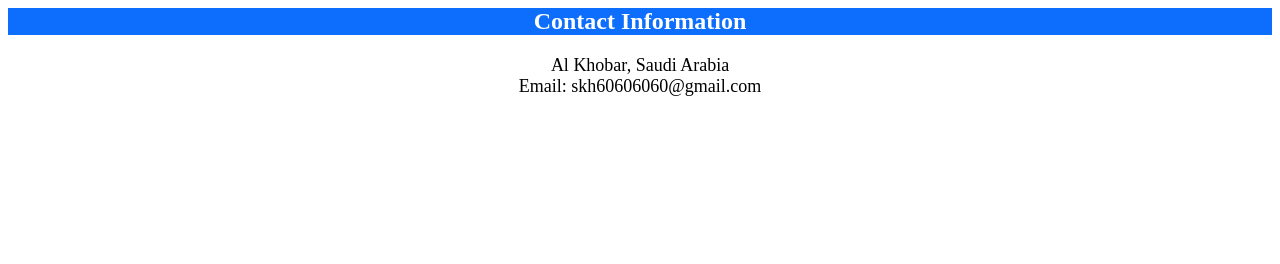
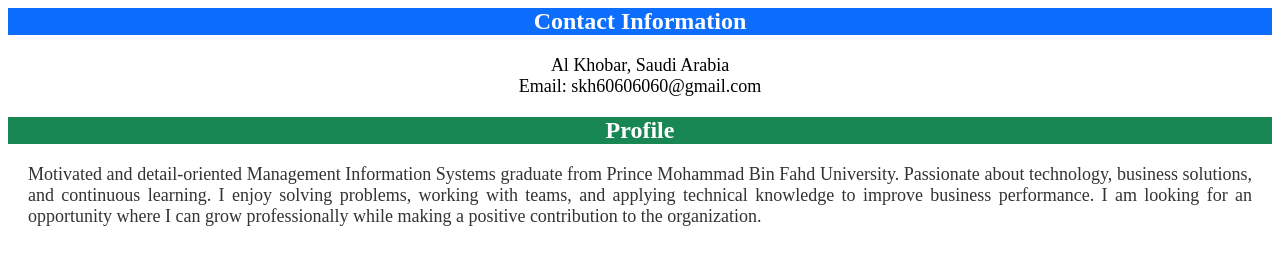
Before and after one commit to ikh12345/Ismail, a plain HTML site: page index.html in a window 1280 px wide. Drawn offline with Linux system fonts and the light colour scheme.

Commit message:
Enhance contact section and add profile information
Added a profile section with a personal description.

```diff
--- a/index.html
+++ b/index.html
@@ -6,3 +6,16 @@
     Al Khobar, Saudi Arabia <br>
     Email: skh60606060@gmail.com
 </p>
+
+<h2 style="background-color:#198754; color:white; text-align:center;">
+    Profile
+</h2>
+
+<p style="font-size:18px; color:#333333; text-align:justify; margin:20px;">
+    Motivated and detail-oriented Management Information Systems graduate from
+    Prince Mohammad Bin Fahd University. Passionate about technology,
+    business solutions, and continuous learning. I enjoy solving problems,
+    working with teams, and applying technical knowledge to improve business
+    performance. I am looking for an opportunity where I can grow professionally
+    while making a positive contribution to the organization.
+</p>
```
